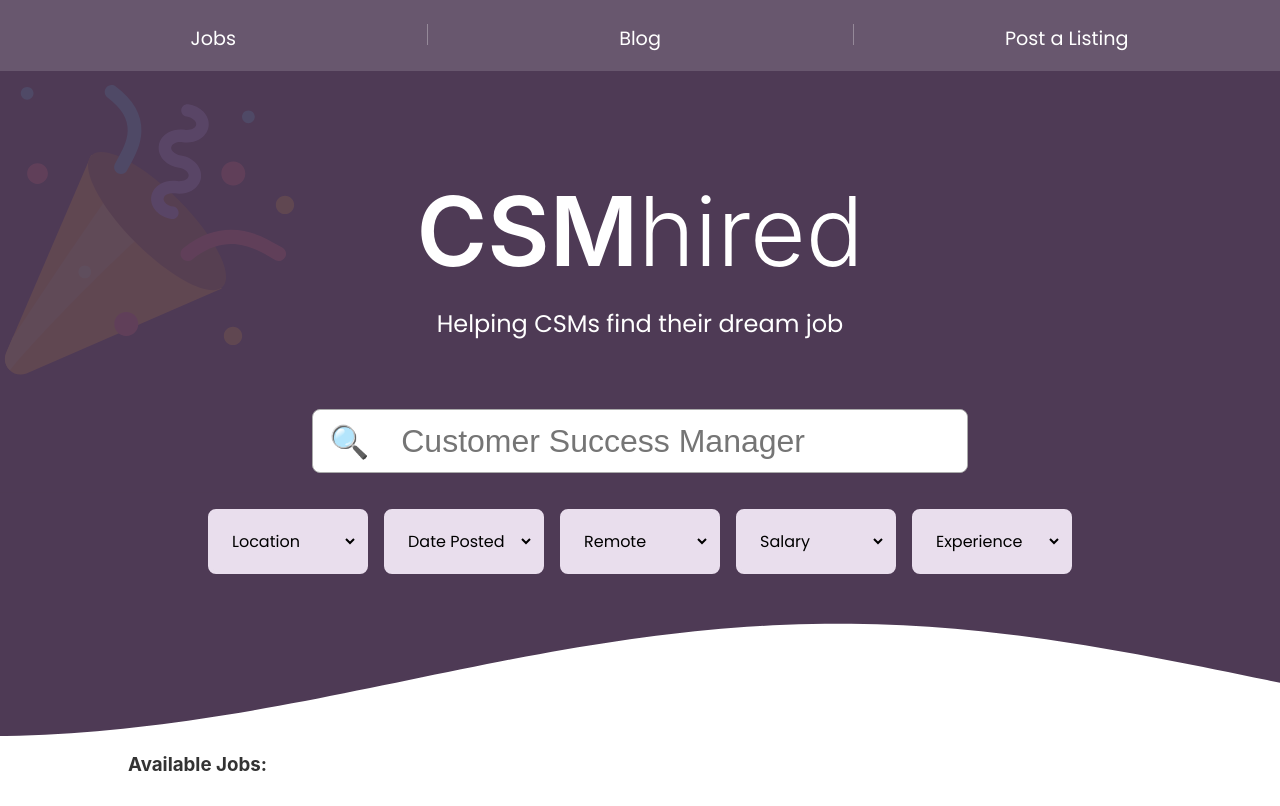
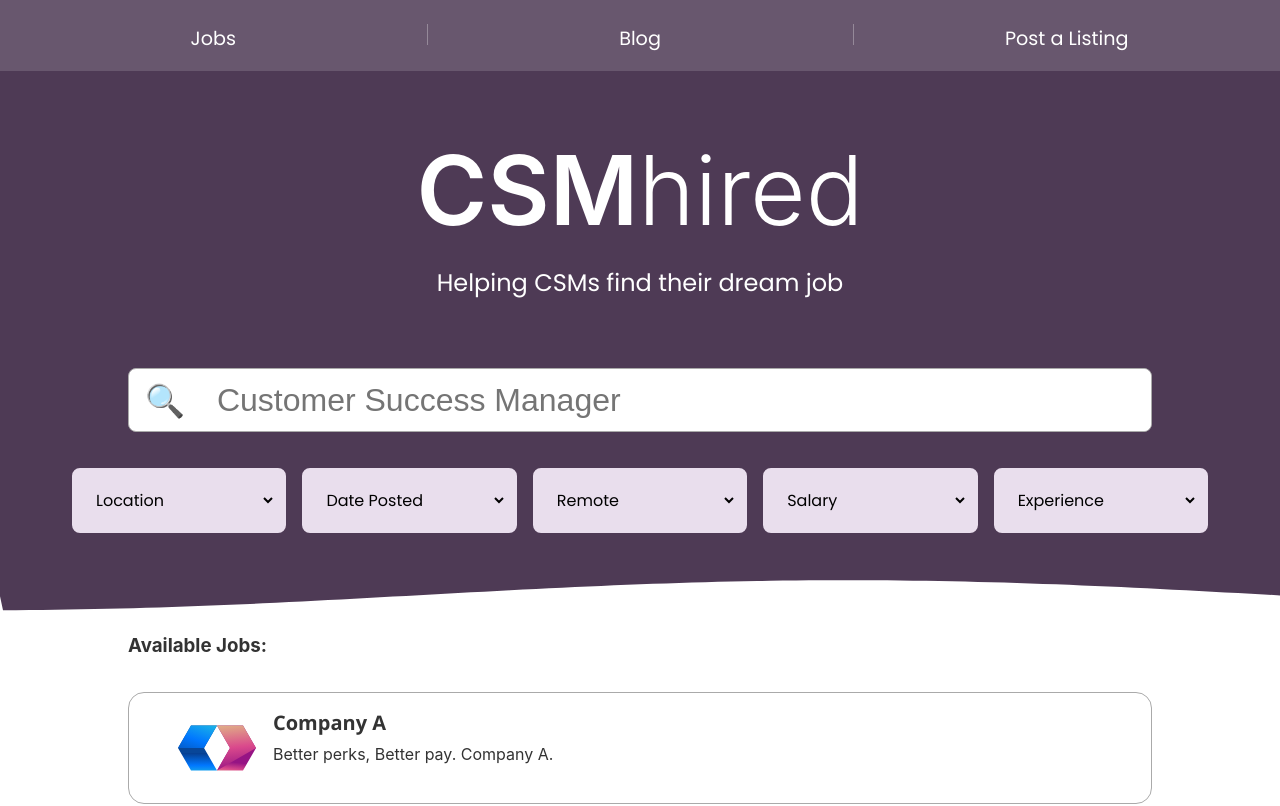
Before and after one commit to SandMoshi/Tyche, a Next.js app in the folder csmhired/: page / in a window 1280 px wide. Shown: the top 806 px of the page. Built offline with nearby package versions, Linux system fonts and the light colour scheme.

Commit message:
Reworked layout to not use absolute positioned background

```diff
--- a/csmhired/components/header/header.module.css
+++ b/csmhired/components/header/header.module.css
@@ -1,13 +1,11 @@
 .container {
-  max-width: 100vw;
+  width: 100vw;
   overflow-x: hidden;
+  background: #4e3a55;
 }
 
 .mainBackground {
-    position: absolute;
-    top: 0;
-    left: 0;
-    width: 100%;
+    width: 100vw;
     height: 500px;
     z-index: -1;
     background: #4e3a55
--- a/csmhired/components/header/header.tsx
+++ b/csmhired/components/header/header.tsx
@@ -11,15 +11,18 @@ const Header = (props: {
   includeTitle?: boolean;
   includeSubtitle?: boolean;
   isBlogPage?: boolean,
+  includeBackground?: boolean
 }) => {
   return (
     <div className={styles.container}>
-      <div className={styles.mainBackground}>
-        <div className={styles.wave}></div>
-        <div className={styles.tada}>
-          <Image src={tada} alt="tada!" height="300" width="300" />
+      {props.includeBackground &&
+        <div className={styles.mainBackground}>
+          <div className={styles.wave}></div>
+          <div className={styles.tada}>
+            <Image src={tada} alt="tada!" height="300" width="300" />
+          </div>
         </div>
-      </div>
+      }
       {props.includeTitle && (
         <>
           <div className={styles.titleContainer}>
--- a/csmhired/components/navbar/navbar.module.css
+++ b/csmhired/components/navbar/navbar.module.css
@@ -1,13 +1,11 @@
 .navbar {
     font-size: 1.2rem;
-    width: 100%;
-    position: absolute;
-    top: 0rem;
+    width: 100vw;
     font-family: Poppins;
     display: flex;
     justify-content: space-evenly;
     text-align: center;
-    background: #ffffff26;
+    background: #68576e;
     padding: 0.5rem 0rem;
 }
 
--- a/csmhired/components/quickFiltersRow/quickFiltersRow.module.css
+++ b/csmhired/components/quickFiltersRow/quickFiltersRow.module.css
@@ -2,8 +2,11 @@
     display: flex;
     flex-direction: row;
     justify-content: space-around;
-    margin: 1rem auto;
+    margin: auto;
     flex-wrap: wrap;
+    background: #4e3a55;
+    width: 100vw;
+    padding: 1rem 5%;
 }
 
 .container > * {
--- a/csmhired/components/searchBar/searchBar.module.css
+++ b/csmhired/components/searchBar/searchBar.module.css
@@ -38,7 +38,7 @@
 
 @media (max-width: 800px){
     .searchbar {
-        width: 100%;
+        width: 90%;
     }
 
     .input {
--- a/csmhired/pages/homepage.tsx
+++ b/csmhired/pages/homepage.tsx
@@ -30,6 +30,7 @@ const Homepage: NextPage = () => {
         <div className={styles.quickFiltersRow}>
           <QuickFiltersRow />
         </div>
+        <div className={styles.wave}></div>
         <div className={styles.postingsContainer}>
           <h3>Available Jobs:</h3>
           <RowItem
--- a/csmhired/styles/homepage.module.css
+++ b/csmhired/styles/homepage.module.css
@@ -1,14 +1,13 @@
 .main {
   min-height: 100vh;
-  padding: 4rem 0;
+  padding: 0rem 10% 4rem 10%;
+  margin-top: 0px;
   flex: 1;
   display: flex;
   flex-direction: column;
   justify-content: center;
   align-items: center;
   overflow-x: hidden;
-  width: 80%;
-  margin: auto;
 }
 
 .footer {
@@ -88,24 +87,18 @@
 
 /* EVERYTHING ABOVE IS FROM NEXT JS */
 
-.main {
-  margin-top: 3rem;
-}
-
 .main h3, .main h4, .main h2{
   color: white;
 }
 
 .searchBarContainer {
-  width: 80%;
-  margin-top: 3rem;
-  margin-bottom: 1rem;
+  width: 100vw;
+  padding-top: 3rem;
+  padding-bottom: 1rem;
   display: flex;
   justify-content: center;
-}
-
-.quickFiltersRow {
-  margin-bottom: 8rem;
+    /* width: 100vw; */
+  background: #4e3a55;
 }
 
 .postingsContainer {
@@ -119,6 +112,120 @@
 .postingsContainer h3 {
   color: #333;
   margin-right: auto;
+}
+
+.wave {
+  width: calc( 100vw + 20px);
+  height: 100px;
+  margin-top: -20px;
+  margin-bottom: -30px;
+  background: #4e3a55;
+  clip-path: polygon(
+    100% 0%,
+    0% 0%,
+    0% 5%,
+    1% 64.98%,
+    2% 64.93%,
+    3% 64.85%,
+    4% 64.73%,
+    5% 64.58%,
+    6% 64.39%,
+    7% 64.17%,
+    8% 63.92%,
+    9% 63.64%,
+    10% 63.33%,
+    11% 62.99%,
+    12% 62.62%,
+    13% 62.22%,
+    14% 61.79%,
+    15% 61.33%,
+    16% 60.85%,
+    17% 60.35%,
+    18% 59.82%,
+    19% 59.27%,
+    20% 58.7%,
+    21% 58.1%,
+    22% 57.49%,
+    23% 56.87%,
+    24% 56.22%,
+    25% 55.57%,
+    26% 54.9%,
+    27% 54.22%,
+    28% 53.53%,
+    29% 52.83%,
+    30% 52.13%,
+    31% 51.42%,
+    32% 50.7%,
+    33% 49.99%,
+    34% 49.28%,
+    35% 48.56%,
+    36% 47.86%,
+    37% 47.15%,
+    38% 46.45%,
+    39% 45.76%,
+    40% 45.08%,
+    41% 44.41%,
+    42% 43.76%,
+    43% 43.12%,
+    44% 42.49%,
+    45% 41.88%,
+    46% 41.29%,
+    47% 40.72%,
+    48% 40.17%,
+    49% 39.64%,
+    50% 39.13%,
+    51% 38.65%,
+    52% 38.2%,
+    53% 37.77%,
+    54% 37.37%,
+    55% 37%,
+    56% 36.66%,
+    57% 36.35%,
+    58% 36.07%,
+    59% 35.82%,
+    60% 35.6%,
+    61% 35.42%,
+    62% 35.27%,
+    63% 35.15%,
+    64% 35.07%,
+    65% 35.02%,
+    66% 35%,
+    67% 35.02%,
+    68% 35.07%,
+    69% 35.16%,
+    70% 35.27%,
+    71% 35.43%,
+    72% 35.61%,
+    73% 35.83%,
+    74% 36.08%,
+    75% 36.36%,
+    76% 36.68%,
+    77% 37.02%,
+    78% 37.39%,
+    79% 37.79%,
+    80% 38.22%,
+    81% 38.68%,
+    82% 39.16%,
+    83% 39.67%,
+    84% 40.2%,
+    85% 40.75%,
+    86% 41.32%,
+    87% 41.91%,
+    88% 42.52%,
+    89% 43.15%,
+    90% 43.79%,
+    91% 44.45%,
+    92% 45.12%,
+    93% 45.8%,
+    94% 46.49%,
+    95% 47.19%,
+    96% 47.89%,
+    97% 48.6%,
+    98% 49.31%,
+    99% 50.03%,
+    100% 50.74%
+  );
+  z-index: -1;
 }
 
 /* Enable Dark Mode support in the future */
@@ -137,13 +244,12 @@
 
 @media (max-width: 800px) {
   .main{
-    padding: 0px 5%;
+    padding-left: 5%;
+    padding-right: 5%;
     margin-top: 0px;
-    width: 100%;
   }
 
   .searchBarContainer {
-    width: 100%;
-    margin-top: 1rem;
+    padding-top: 1rem;
   }
 }
```
